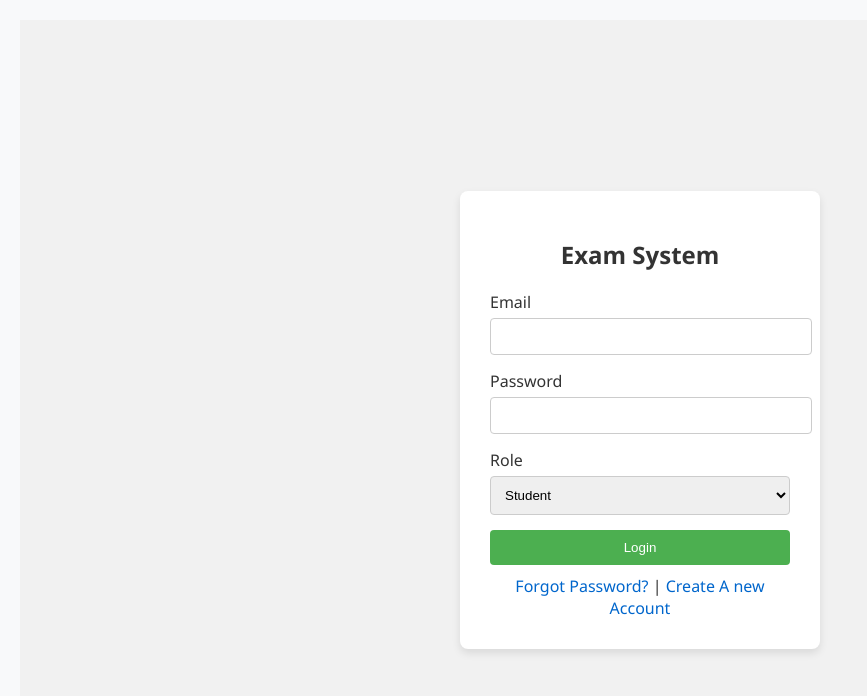
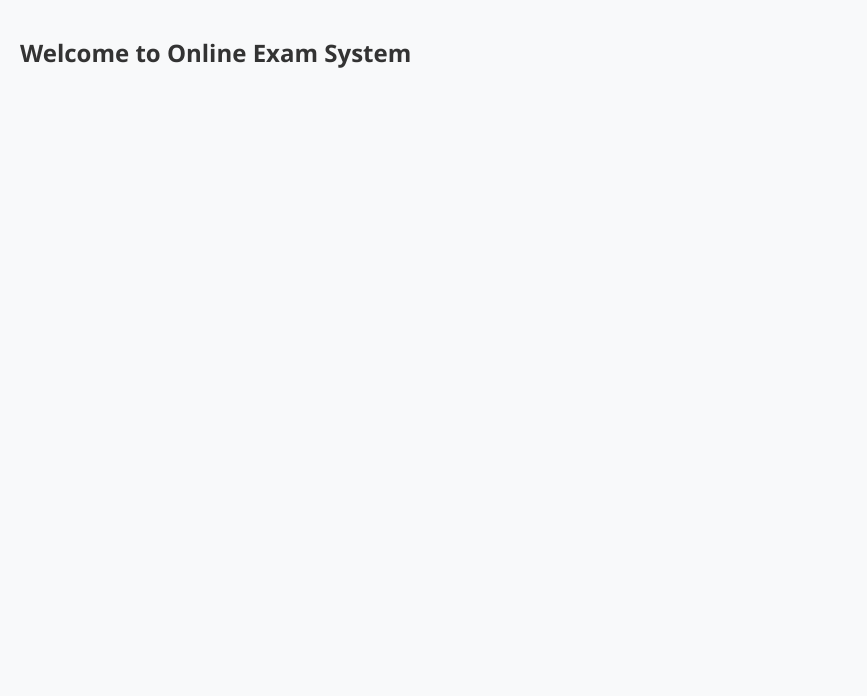
Before and after one commit to SIT2711/online-exam-system, a React (Create React App) app: page / in a window 1280 px wide. Shown: the top 696 px of the page, without its empty margins (0-867 px from the left). Built offline with nearby package versions, Linux system fonts and the light colour scheme.

Commit message:
ExamList

```diff
--- a/src/App.js
+++ b/src/App.js
@@ -43,7 +43,7 @@ function App() {
           <Route path="/resulthistory" element={<ResultHistory />} />
           <Route path="/timer" element={<ExamTimer />} />
 
-          <Route path="/" element={<LoginForm />} />
+          <Route path="/" element={<h1>Welcome to Online Exam System</h1>} />
 
         </Routes>
       </div>
```
